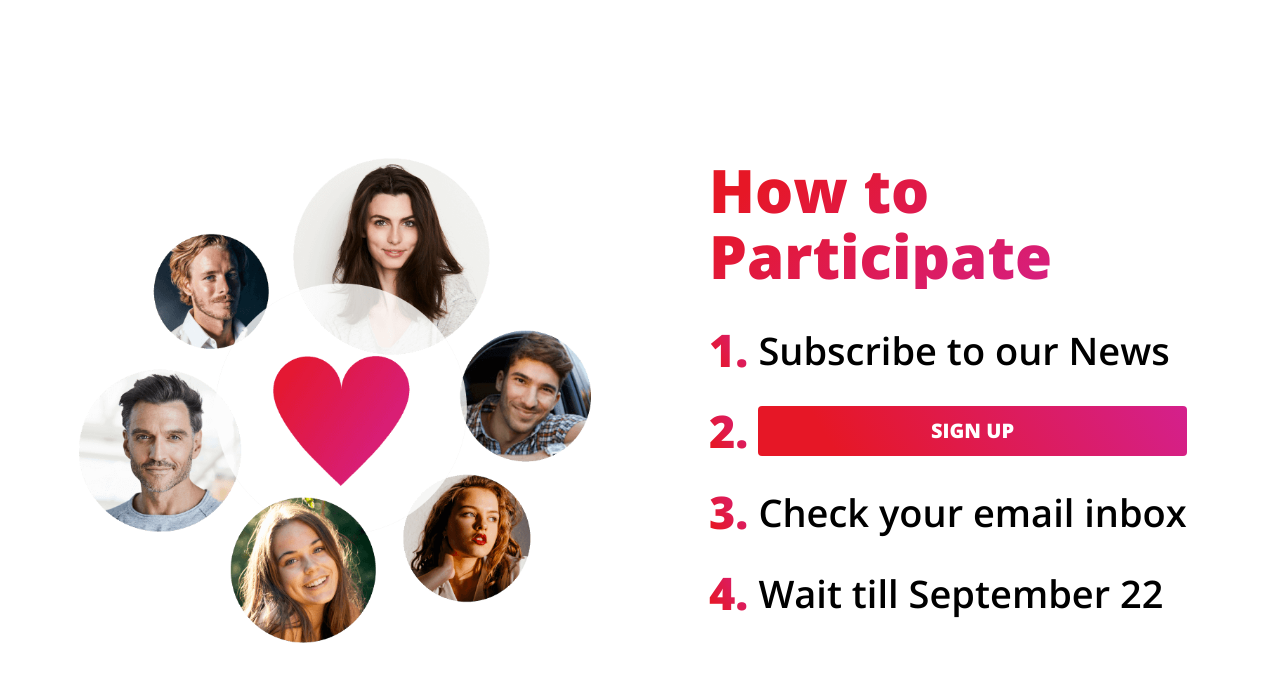
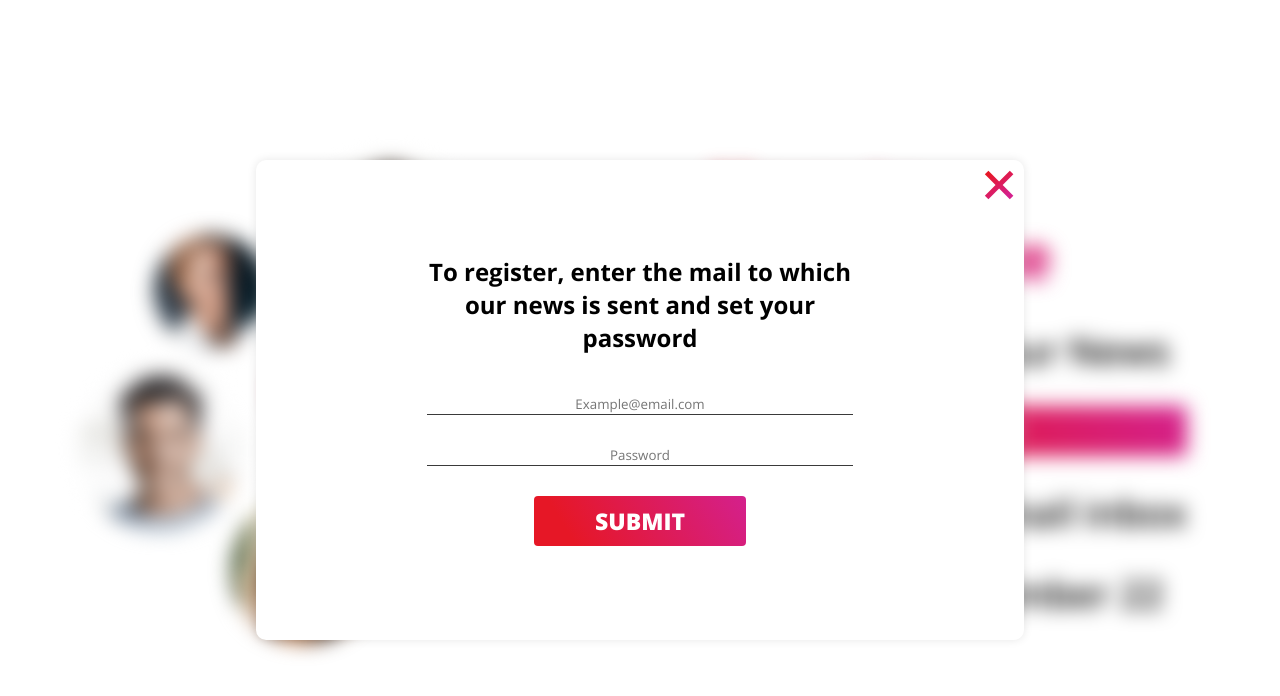
Before and after one commit to falconbow/sdg, a plain HTML site: page index.html in a window 1280 px wide. Both pictures are taken after a click on the button "SIGN UP". Drawn offline with nearby package versions, Linux system fonts and the light colour scheme.

Commit message:
feat: add popup styles

```diff
--- a/index.html
+++ b/index.html
@@ -5,6 +5,7 @@
     <meta name="viewport" content="width=device-width, initial-scale=1.0" />
     <title>Sdg</title>
     <link rel="stylesheet" href="./styles/index.css" />
+    <link rel="stylesheet" href="./styles/popup.css" />
     <link rel="preconnect" href="https://fonts.googleapis.com" />
     <link rel="preconnect" href="https://fonts.gstatic.com" crossorigin />
     <link
@@ -14,7 +15,7 @@
     <script defer src="./index.js"></script>
   </head>
   <body>
-    <div class="landing-wrapper">
+    <div class="landing_wrapper">
       <div class="image-container">
         <div class="image"></div>
       </div>
@@ -40,5 +41,17 @@
         </div>
       </div>
     </div>
+    <div class="popup_wrapper hidden">
+      <div class="cross"></div>
+      <div class="form_wrapper">
+        <div class="form_title">
+          To register, enter the mail to which our news is sent and set your
+          password
+        </div>
+        <input type="text" class="form_email" placeholder="Example@email.com" />
+        <input type="text" class="form_password" placeholder="Password" />
+        <button class="form_submit">SUBMIT</button>
+      </div>
+    </div>
   </body>
 </html>
--- a/index.js
+++ b/index.js
@@ -0,0 +1,33 @@
+const popupElement = document.querySelector(".popup_wrapper");
+const landingWrapper = document.querySelector(".landing_wrapper");
+const cross = document.querySelector(".cross");
+console.log(popupElement.classList);
+
+const showPopup = () => {
+  landingWrapper.classList.add("blurred");
+  popupElement.classList.remove("hidden");
+};
+
+const closePopup = () => {
+  landingWrapper.classList.remove("blurred");
+  popupElement.classList.add("hidden");
+};
+
+const isPopupClosed = () => {
+  return popupElement.classList.contains("hidden");
+};
+
+document.addEventListener("click", (event) => {
+  if (event.target.classList.contains("signup_button")) {
+    showPopup();
+  }
+  if (event.target.classList.contains("cross")) {
+    closePopup();
+  }
+});
+
+document.addEventListener("keyup", (event) => {
+  if (event.key === "Escape" && !isPopupClosed()) {
+    closePopup();
+  }
+});
--- a/styles/index.scss
+++ b/styles/index.scss
@@ -1,5 +1,19 @@
 $red: linear-gradient(238.08deg, #D4208C 0.42%, #E61726 82.5%);
 $text-gradient: linear-gradient(145.08deg, #E61726 12.35%, #D4208C 83.63%);
+
+button {
+  color: white;
+  border: none;
+  background: $red;
+  border-radius: 4px;
+  font-weight: 800;
+  font-size: 23px;
+  height: 50px;
+}
+
+button:hover {
+  cursor: pointer;
+}
 
 body {
   margin: 0;
@@ -9,7 +23,11 @@ body {
   font-family: "Open Sans";
 }
 
-.landing-wrapper {
+.blurred {
+  filter: blur(10px);
+}
+
+.landing_wrapper {
   display: flex;
   width: 100vw;
   height: 100vh;
@@ -27,7 +45,7 @@ body {
 }
 
 .image {
-  background-image: url("../image.png");
+  background-image: url("../assets/image.png");
   width: 100%;
   height: 100%;
   background-size: contain;
@@ -77,16 +95,8 @@ body {
 }
 
 .signup_button {
-  color: white;
-  border: none;
-  background: $red;
-  border-radius: 4px;
   flex-grow: 1;
-  height: 50px;
-  font-size: 20px;
-    font-family: "Open Sans";
-
-  font-weight: 800;
+  font-family: "Open Sans";
 }
 
 .text {
@@ -96,7 +106,7 @@ body {
 }
 
 @media screen and (max-width: 800px) {
-  .landing-wrapper {
+  .landing_wrapper {
     flex-direction: column;
     width: auto;
     justify-content:unset;
--- /dev/null
+++ b/styles/popup.scss
@@ -0,0 +1,92 @@
+$red: linear-gradient(238.08deg, #D4208C 0.42%, #E61726 82.5%);
+$gray:  #3A3A3A;
+
+
+
+.popup_wrapper {
+  background: white;
+  height: 60vh;
+  width: 60vw;
+  position: absolute;
+  top: 50%;
+  left: 50%;
+  transform: translate(-50%, -50%);
+  display: flex;
+  justify-content: center;
+  align-items: center;
+  border-radius: 10px;
+  box-shadow: 0px 0px 10px 0px #0000001A;
+;
+}
+.hidden {
+  display: none;
+}
+
+.shown {
+  display: block;
+}
+
+.cross {
+  background-image: url("../assets/cross.svg");
+  width: 30px;
+  height: 30px;
+  position: absolute;
+  top: 0;
+  right: 0;
+  margin: 10px;
+}
+.cross:hover {
+  cursor: pointer;
+}
+
+.form {
+  &_wrapper {
+    display: flex;
+    flex-direction: column;
+    justify-content: center;
+    align-items: center;
+    width: 55%;
+    padding: 20px;
+  }
+  &_email, &_password {
+    border: 0;
+    border-bottom: 0.5px solid #3A3A3A;
+    width: 100%;
+    margin-bottom: 30px;
+  }
+  &_email::placeholder, &_password::placeholder {
+    text-align: center;
+  }
+
+  &_title {
+    font-size: 24px;
+    text-align: center;
+    margin-bottom: 40px;
+    font-weight: 700;
+  }
+  &_submit {
+    border: 0;
+    background: $red;
+    width: 50%;
+    height: 50px;
+    letter-spacing: 20%;
+  }
+}
+
+@media screen and (max-width: 800px) {
+  .popup_wrapper {
+    width: 90vw;
+  }
+
+  .form {
+    &_wrapper {
+      width: 100%;
+    }
+    &_title {
+      font-size: 17px;
+    }
+    &_submit {
+      font-size: 12px;
+    }
+  }
+}
```
Also changed, not shown: assets/cross.svg (added), assets/image.png (renamed from image.png), styles/index.css, styles/popup.css (added), 2 other files.
